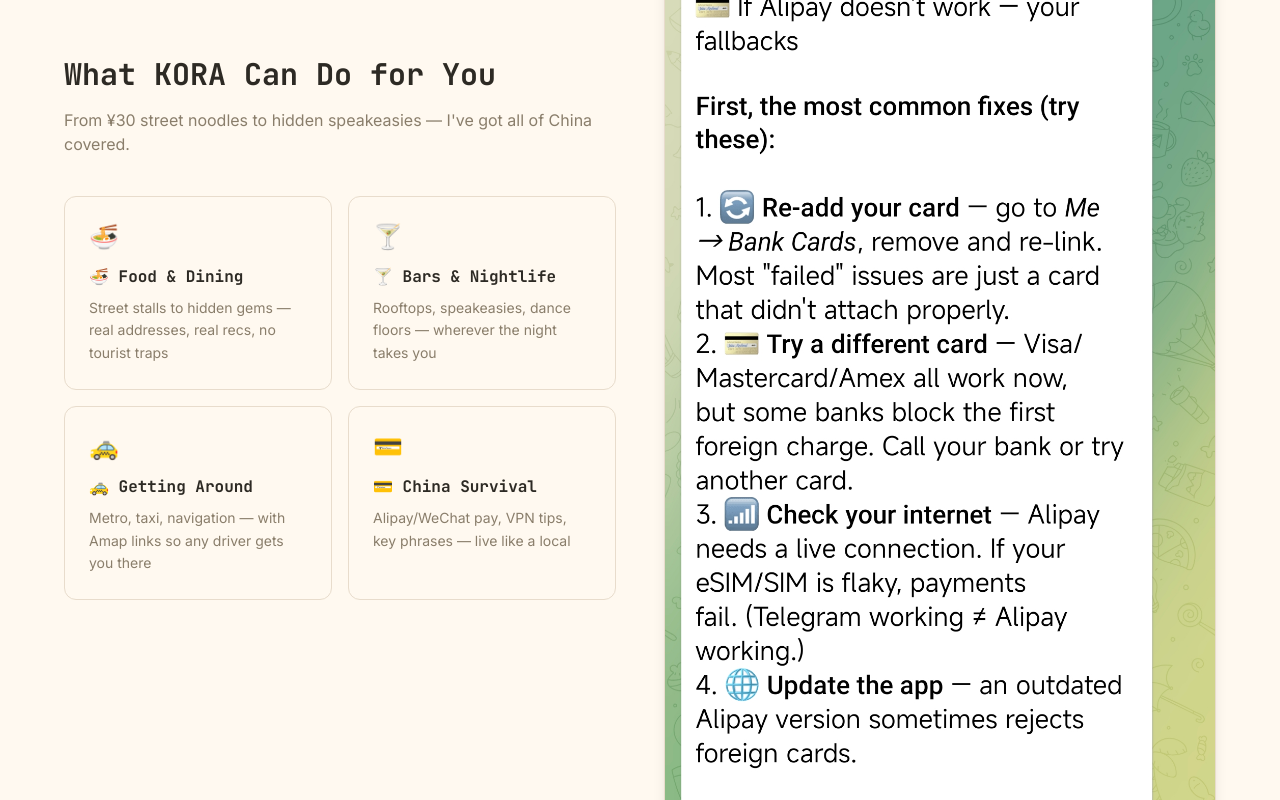
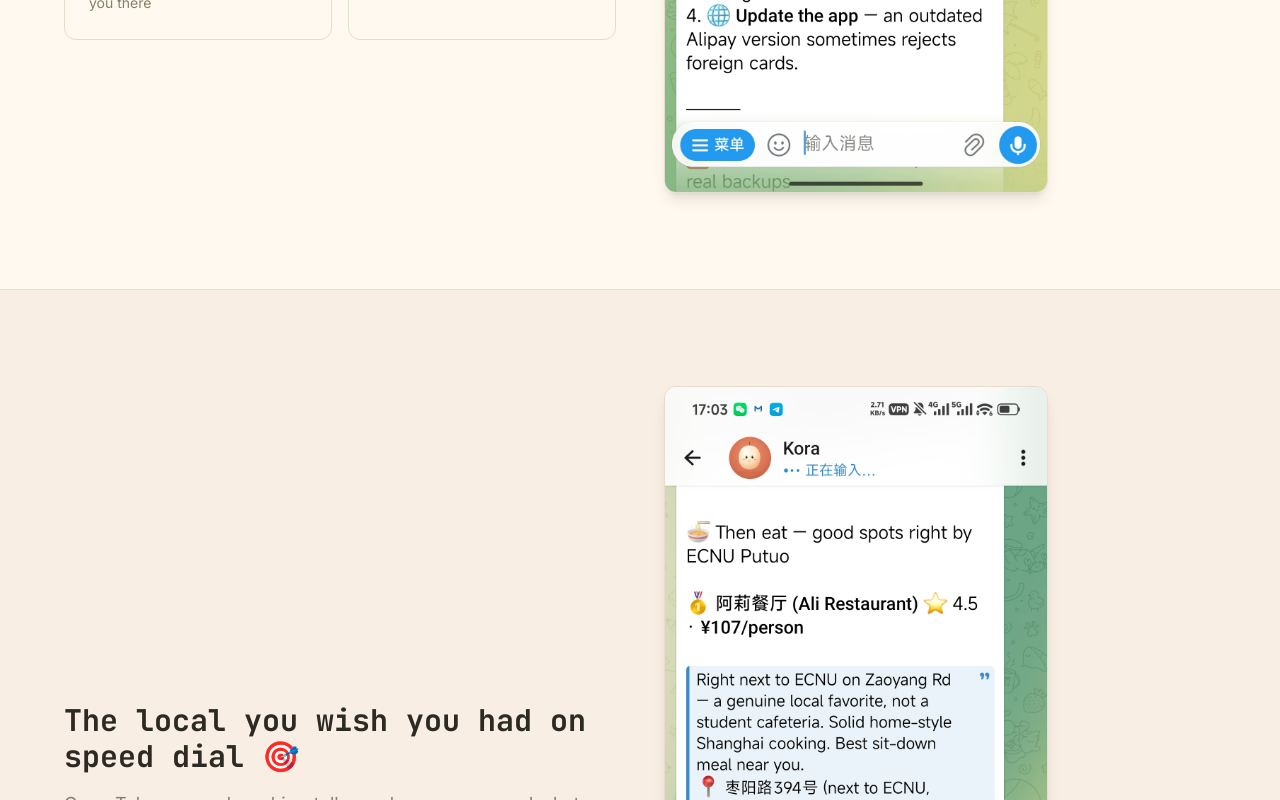
Before and after one commit to JasonZhang453625/Kora2, a Next.js app: page / in a window 1280 px wide. Shown: the part 2740-3540 px from the top of the page. Built offline with nearby package versions, Linux system fonts and the light colour scheme.

Commit message:
resize screenshots to fit one screen per section

```diff
--- a/src/components/CTASection.tsx
+++ b/src/components/CTASection.tsx
@@ -23,12 +23,12 @@
           </div>
 
           {/* Right: screenshot */}
-          <div className="rounded-xl border border-border overflow-hidden shadow-lg">
+          <div className="rounded-xl border border-border overflow-hidden shadow-lg max-w-sm mx-auto lg:mx-0">
             <Image
               src="/images/3.jpg"
               alt="KORA conversation"
-              width={600}
-              height={800}
+              width={400}
+              height={533}
               className="w-full h-auto"
             />
           </div>
--- a/src/components/FeaturesSection.tsx
+++ b/src/components/FeaturesSection.tsx
@@ -42,12 +42,12 @@
           </div>
 
           {/* Right: screenshot */}
-          <div className="rounded-xl border border-border overflow-hidden shadow-lg">
+          <div className="rounded-xl border border-border overflow-hidden shadow-lg max-w-sm mx-auto lg:mx-0">
             <Image
               src="/images/2.jpg"
               alt="KORA recommending places"
-              width={600}
-              height={800}
+              width={400}
+              height={533}
               className="w-full h-auto"
             />
           </div>
--- a/src/components/HowItWorksSection.tsx
+++ b/src/components/HowItWorksSection.tsx
@@ -47,12 +47,12 @@
           </div>
 
           {/* Right: screenshot */}
-          <div className="rounded-xl border border-border overflow-hidden shadow-lg">
+          <div className="rounded-xl border border-border overflow-hidden shadow-lg max-w-sm mx-auto lg:mx-0">
             <Image
               src="/images/1.jpg"
               alt="KORA Telegram chat"
-              width={600}
-              height={800}
+              width={400}
+              height={533}
               className="w-full h-auto"
             />
           </div>
```
